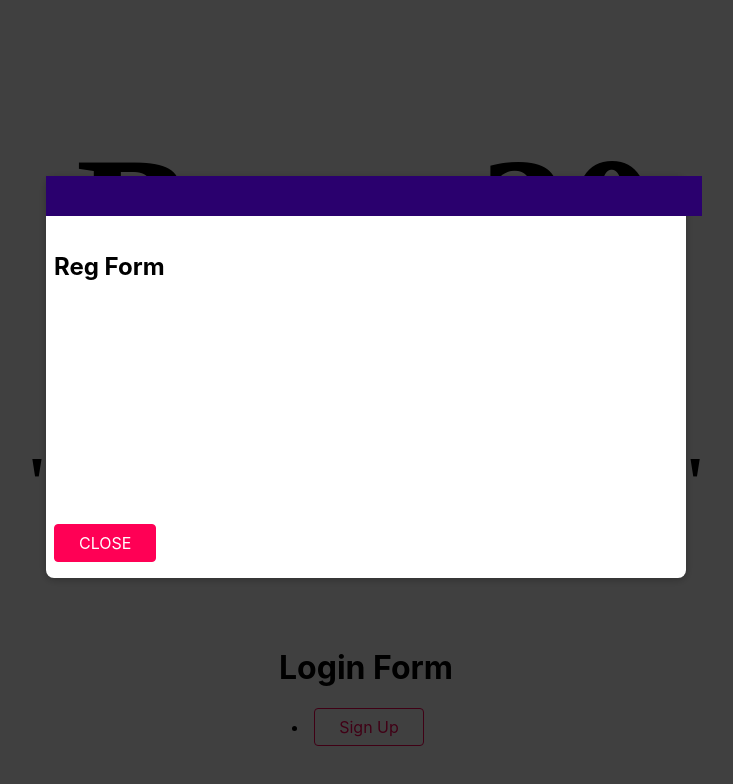
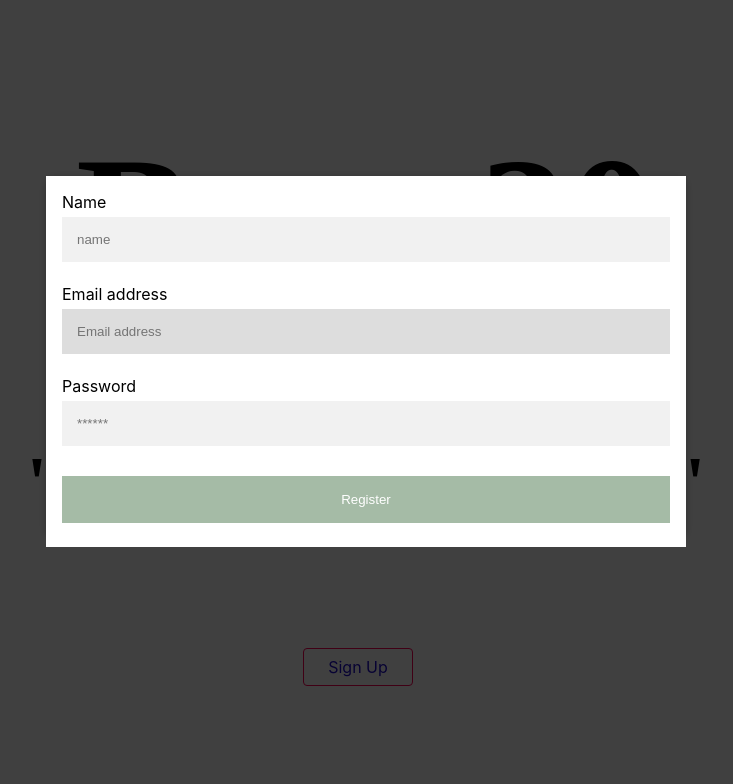
Before and after one commit to IsaacReeder/Beer-30, a React (Create React App) app: page / in a window 1280 px wide. Both pictures are taken after a click on the button "Sign Up". Shown: the top 784 px of the page, without its empty margins (274-1007 px from the left). Built offline with nearby package versions, Linux system fonts and the light colour scheme; what webfontloader would draw is missing.

Commit message:
created landing page, reg-form within a modal, and a nice button
the Login/reg utilize the Heroku CRUD API, built specifically for this project

```diff
--- a/src/landing/LandingPage.js
+++ b/src/landing/LandingPage.js
@@ -2,7 +2,7 @@ import React, { Fragment } from "react";
 import "./LandingPage.css";
 import Giffy from "./components/Giffy";
 import Title from "./components/Title";
-import LogInForm from "./components/LogInForm";
+
 import Register from "../shared/components/Register";
 
 const LandingPage = () => {
@@ -12,8 +12,8 @@ const LandingPage = () => {
       <center>
         <Title title="Beer-30" Tagline="Let's grab a drink" />
         <Giffy />
-        <LogInForm />
-        <Register />
+        {/* <LogIn /> */}
+        <Register header="Register" />
       </center>
     </Fragment>
     // </div>
--- a/src/shared/components/FormElements/Button.css
+++ b/src/shared/components/FormElements/Button.css
@@ -15,21 +15,19 @@
   outline: none;
 }
 
-.button:hover,
-.button:active {
-  background: #ff4382;
-  border-color: #ff4382;
+.button:hover, .button:active {
+  background: #667061;
+  border-color: #667061;
 }
 
 .button--inverse {
   background: transparent;
-  color: #ff0055;
+  color: #1e0bca;
 }
 
-.button--inverse:hover,
-.button--inverse:active {
+.button--inverse:hover, .button--inverse:active {
   color: white;
-  background: #ff0055;
+  background: #667061;
 }
 
 .button--danger {
@@ -37,15 +35,12 @@
   border-color: #830000;
 }
 
-.button--danger:hover,
-.button--danger:active {
-  background: #f34343;
-  border-color: #f34343;
+.button--danger:hover, .button--danger:active {
+  background: #667061;
+  border-color: #667061;
 }
 
-.button:disabled,
-.button:hover:disabled,
-.button:active:disabled {
+.button:disabled, .button:hover:disabled, .button:active:disabled {
   background: #ccc;
   color: #979797;
   border-color: #ccc;
--- /dev/null
+++ b/src/shared/components/RegForm.css
@@ -0,0 +1,63 @@
+* {
+    box-sizing: border-box;
+}
+
+/* Add padding to containers */
+
+.container {
+    padding: 16px;
+    background-color: white;
+}
+
+/* Full-width input fields */
+
+input[type=text], input[type=password] {
+    width: 100%;
+    padding: 15px;
+    margin: 5px 0 22px 0;
+    display: inline-block;
+    border: none;
+    background: #f1f1f1;
+}
+
+input[type=text]:focus, input[type=password]:focus {
+    background-color: #ddd;
+    outline: none;
+}
+
+/* Overwrite default styles of hr */
+
+hr {
+    border: 1px solid #f1f1f1;
+    margin-bottom: 25px;
+}
+
+/* Set a style for the submit button */
+
+.registerbtn {
+    background-color: rgb(156, 180, 157);
+    color: white;
+    padding: 16px 20px;
+    margin: 8px 0;
+    border: none;
+    cursor: pointer;
+    width: 100%;
+    opacity: 0.9;
+}
+
+.registerbtn:hover {
+    opacity: 1;
+}
+
+/* Add a blue text color to links */
+
+a {
+    color: dodgerblue;
+}
+
+/* Set a grey background color and center the text of the "sign in" section */
+
+.signin {
+    background-color: #f1f1f1;
+    text-align: center;
+}
--- /dev/null
+++ b/src/shared/components/RegForm.js
@@ -0,0 +1,106 @@
+import React, { Component } from "react";
+import axios from "axios";
+import { Redirect } from "react-router-dom";
+import "./RegForm.css";
+
+export default class Register extends Component {
+  state = {
+    name: "",
+    email: "",
+    password: "",
+    redirect: false,
+    authError: false,
+    isLoading: false
+  };
+
+  handleEmailChange = event => {
+    this.setState({ email: event.target.value });
+  };
+  handlePwdChange = event => {
+    this.setState({ password: event.target.value });
+  };
+  handleNameChange = event => {
+    this.setState({ name: event.target.value });
+  };
+
+  handleSubmit = event => {
+    event.preventDefault();
+    this.setState({ isLoading: true });
+    const url = "https://gowtham-rest-api-crud.herokuapp.com/register";
+    const email = this.state.email;
+    const password = this.state.password;
+    const name = this.state.name;
+    let bodyFormData = new FormData();
+    bodyFormData.set("email", email);
+    bodyFormData.set("name", name);
+    bodyFormData.set("password", password);
+    axios
+      .post(url, bodyFormData)
+      .then(result => {
+        this.setState({ isLoading: false });
+        if (result.data.status !== "fail") {
+          this.setState({ redirect: true, authError: true });
+        } else {
+          this.setState({ redirect: false, authError: true });
+        }
+      })
+      .catch(error => {
+        console.log(error);
+        this.setState({ authError: true, isLoading: false });
+      });
+  };
+
+  renderRedirect = () => {
+    if (this.state.redirect) {
+      return <Redirect to="/" />;
+    }
+  };
+
+  render() {
+    const isLoading = this.state.isLoading;
+    return (
+      <form onSubmit={this.handleSubmit}>
+        <div className="container">
+          <label htmlFor="inputName">Name</label>
+          <input
+            type="text"
+            id="inputName"
+            placeholder="name"
+            name="name"
+            onChange={this.handleNameChange}
+            required
+          />
+
+          <label htmlFor="inputEmail">Email address</label>
+          <input
+            id="inputEmail"
+            placeholder="Email address"
+            type="text"
+            name="email"
+            onChange={this.handleEmailChange}
+            autoFocus
+            required
+          />
+
+          <label htmlFor="inputPassword">Password</label>
+          <input
+            type="password"
+            id="inputPassword"
+            placeholder="******"
+            name="password"
+            onChange={this.handlePwdChange}
+            required
+          />
+
+          <button
+            className="registerbtn"
+            type="submit"
+            disabled={this.state.isLoading ? true : false}
+          >
+            Register
+          </button>
+        </div>
+      </form>
+    );
+  }
+}
--- a/src/shared/components/Register.js
+++ b/src/shared/components/Register.js
@@ -2,6 +2,7 @@ import React, { useState } from "react";
 
 import Button from "./FormElements/Button";
 import Modal from "./UIElements/Modal";
+import RegForm from "./RegForm";
 import "./Register.css";
 
 const Register = props => {
@@ -16,21 +17,15 @@ const Register = props => {
       <Modal
         show={showRegForm}
         onCancel={closeFormHandler}
-        header={props.address}
-        contentClass="place-item__modal-content"
-        footerClass="place-item__modal-actions"
-        footer={<Button onClick={closeFormHandler}>CLOSE</Button>}
+        onSubmit={closeFormHandler}
       >
         <div className="form-container">
-          {/* <Map center={props.coordinates} zoom={16} /> */}
-          <h2>Reg Form</h2>
+          <RegForm />
         </div>
       </Modal>
-      <li className="place-item">
-        <Button inverse onClick={openFormHandler}>
-          Sign Up
-        </Button>
-      </li>
+      <Button inverse onClick={openFormHandler}>
+        Sign Up
+      </Button>
     </React.Fragment>
   );
 };
--- a/src/shared/components/UIElements/Modal.css
+++ b/src/shared/components/UIElements/Modal.css
@@ -4,6 +4,7 @@
   top: 22vh;
   left: 10%;
   width: 80%;
+  height: 45%;
   background: white;
   box-shadow: 0 2px 8px rgba(0, 0, 0, 0.26);
   border-radius: 8px;
--- a/src/shared/components/UIElements/Modal.js
+++ b/src/shared/components/UIElements/Modal.js
@@ -1,27 +1,20 @@
 import React from "react";
 import ReactDOM from "react-dom";
 import { CSSTransition } from "react-transition-group";
+import Register from "../Register";
 
 import Backdrop from "./Backdrop";
 import "./Modal.css";
 
 const ModalOverlay = props => {
   const content = (
-    <div className={`modal ${props.className}`} style={props.style}>
-      <header className={`modal__header ${props.headerClass}`}>
-        <h2>{props.header}</h2>
-      </header>
+    <div className={`modal ${props.className}`}>
       <form
         onSubmit={
           props.onSubmit ? props.onSubmit : event => event.preventDefault()
         }
       >
-        <div className={`modal__content ${props.contentClass}`}>
-          {props.children}
-        </div>
-        <footer className={`modal__footer ${props.footerClass}`}>
-          {props.footer}
-        </footer>
+        <div>{props.children}</div>
       </form>
     </div>
   );
```
